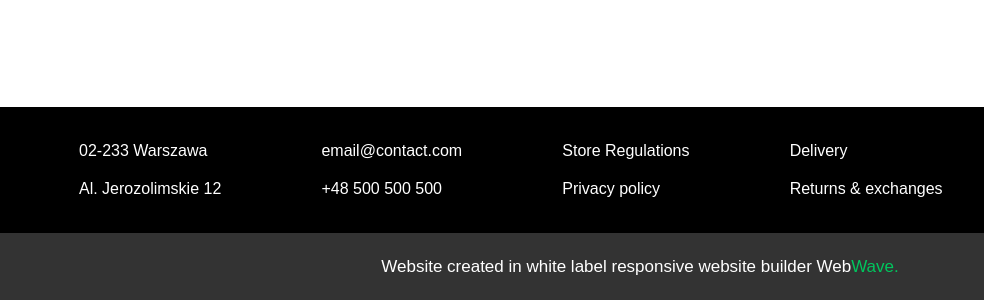
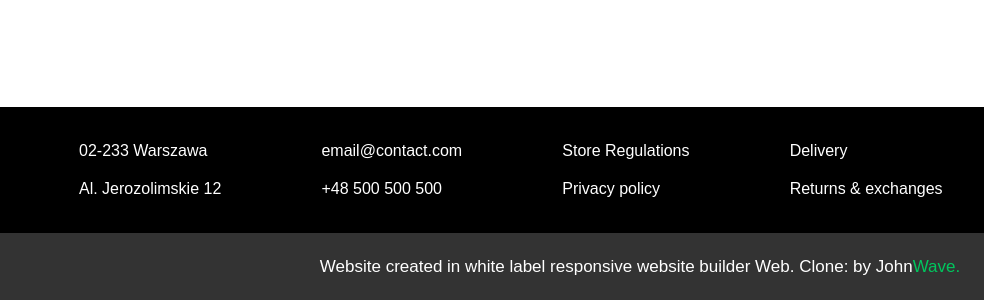
Before and after one commit to johnakpaojonugwa/Clone-Web-Wave-Ceramics-Studio-Application, a plain HTML site: page index.html in a window 1280 px wide. Shown: the part 4578-4878 px from the top of the page, 0-984 px from the left. Drawn offline with Linux system fonts and the light colour scheme.

Commit message:
Edited the footer

```diff
--- a/index.html
+++ b/index.html
@@ -221,7 +221,7 @@
     </footer>
     <div class="footer_bottom">
       <p>
-        Website created in white label responsive website builder Web<span
+        Website created in white label responsive website builder Web. Clone: by John<span
           >Wave.</span
         >
       </p>
```
